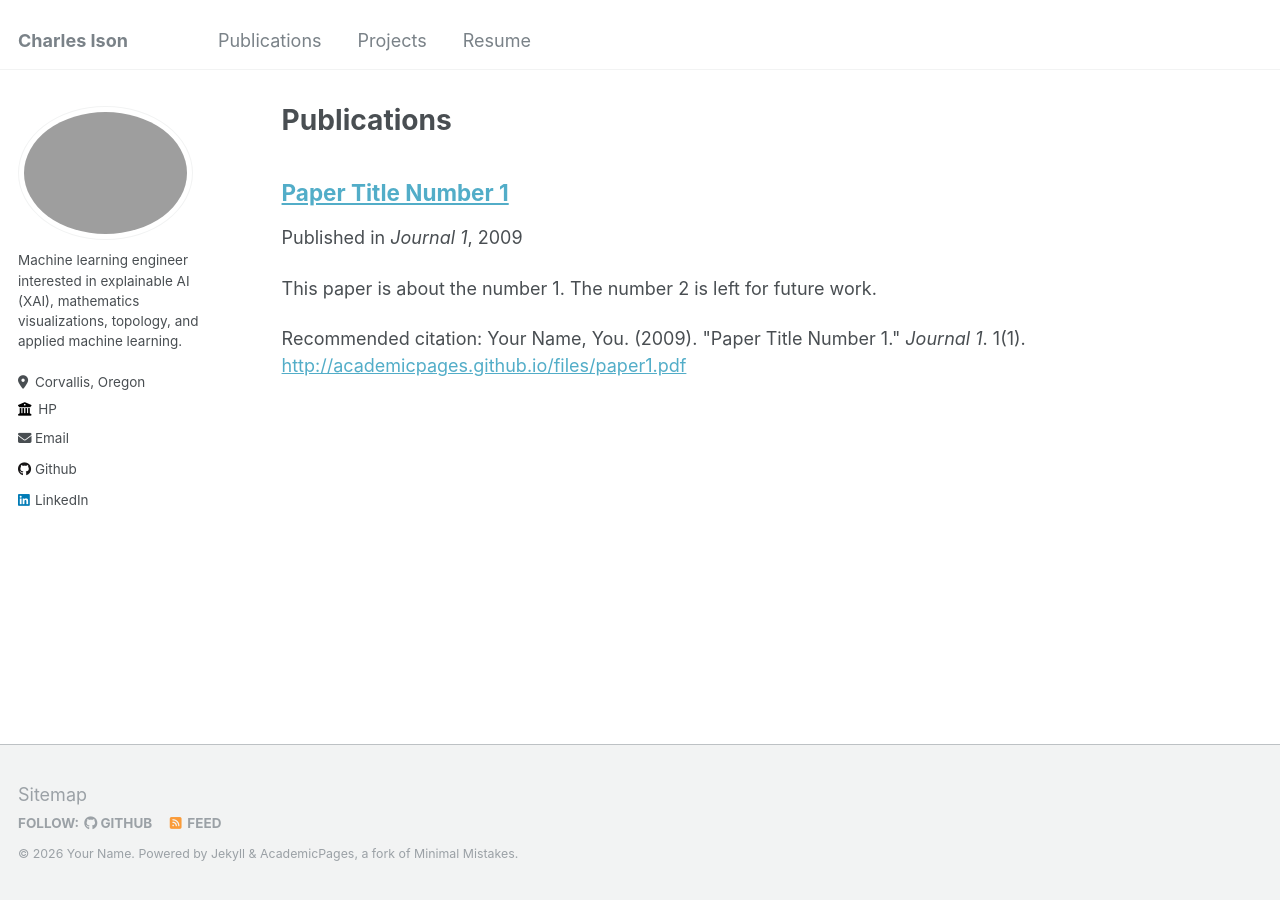
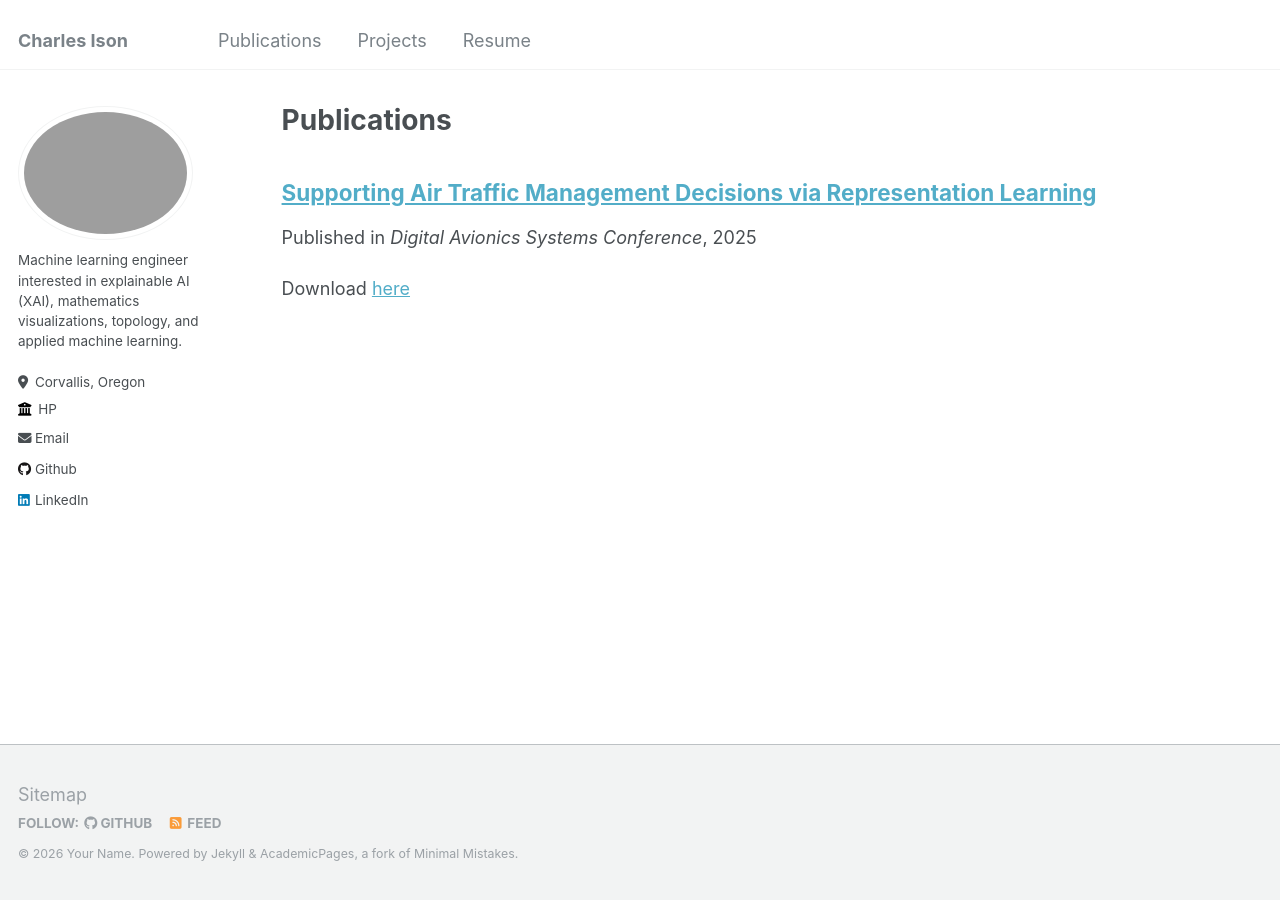
Before and after one commit to charles-ison/charles-ison.github.io, a Jekyll site: the page built from _pages/publications.md, in a window 1280 px wide. Built offline with Jekyll 4.4.1, drawn with Linux system fonts in a browser that asks for light colours.

Commit message:
Updating publication.

```diff
--- a/_publications/2009-10-01-paper-title-number-1.md
+++ /dev/null
@@ -1,12 +0,0 @@
----
-title: "Paper Title Number 1"
-collection: publications
-permalink: /publication/2009-10-01-paper-title-number-1
-excerpt: 'This paper is about the number 1. The number 2 is left for future work.'
-date: 2009-10-01
-venue: 'Journal 1'
-paperurl: 'http://academicpages.github.io/files/paper1.pdf'
-citation: 'Your Name, You. (2009). &quot;Paper Title Number 1.&quot; <i>Journal 1</i>. 1(1).'
----
-
-The contents above will be part of a list of publications, if the user clicks the link for the publication than the contents of section will be rendered as a full page, allowing you to provide more information about the paper for the reader. When publications are displayed as a single page, the contents of the above "citation" field will automatically be included below this section in a smaller font.
--- /dev/null
+++ b/_publications/supporting_air_traffic_management_decisions_via_representation_learning.md
@@ -0,0 +1,8 @@
+---
+title: "Supporting Air Traffic Management Decisions via Representation Learning"
+collection: publications
+permalink: /publication/supporting_air_traffic_management_decisions_via_representation_learning
+date: 2025-09-14
+venue: 'Digital Avionics Systems Conference'
+paperurl: 'https://ieeexplore.ieee.org/document/11257296'
+---
```
Also changed, not shown: _pages/about.md (+1 -1 lines).
